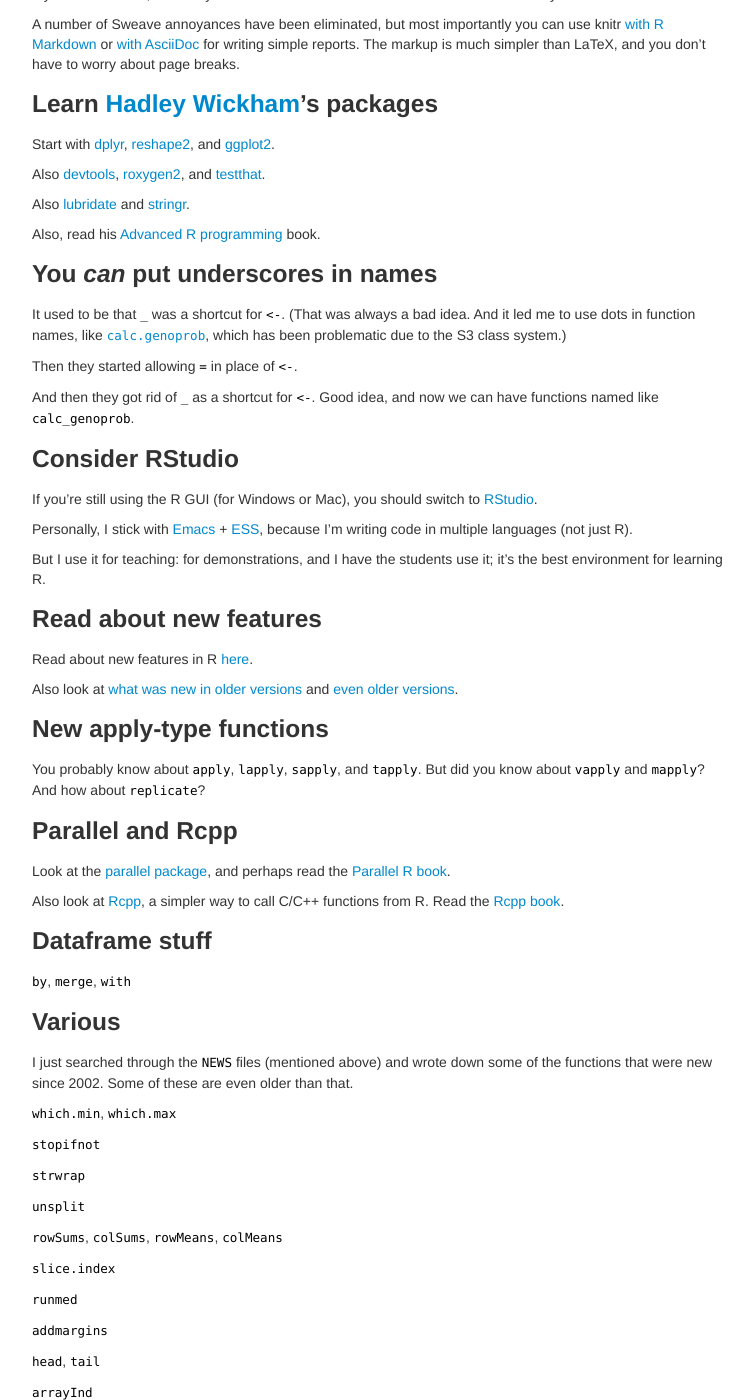
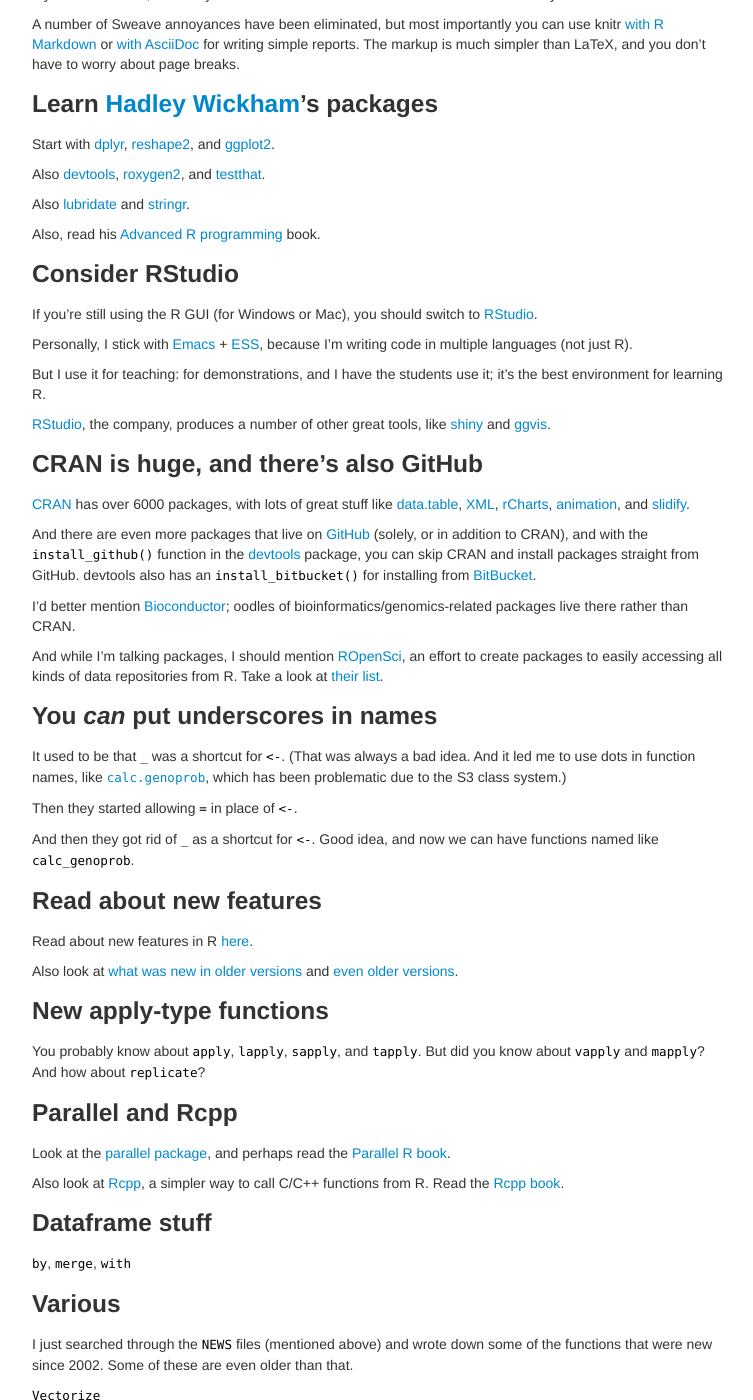
Before and after one commit to kbroman/hipsteR, a Jekyll site: the page built from index.md, in a window 1280 px wide and 1400 px high, scrolled down 299 px. Shown: the whole window, without its empty margins (258-1011 px from the left). Built offline with Jekyll 4.4.1, drawn with Linux system fonts in a browser that asks for light colours.

Commit message:
Add: Rstudio's other tools; CRAN and github, ropensci, bioconductor...

```diff
--- a/index.md
+++ b/index.md
@@ -65,6 +53,47 @@ languages (not just R).
 But I use it for teaching: for demonstrations, and I have the
 students use it; it's the best environment for learning R.
 
+[RStudio](http://rstudio.com), the company, produces a number of other great
+tools, like [shiny](http://www.rstudio.com/shiny/) and
+[ggvis](https://github.com/rstudio/ggvis).
+
+### CRAN is huge, and there's also GitHub
+
+[CRAN](http://cran.r-project.org) has over 6000 packages, with lots of
+great stuff like
+[data.table](http://cran.r-project.org/web/packages/data.table),
+[XML](http://cran.r-project.org/web/packages/XML),
+[rCharts](http://rcharts.io/),
+[animation](http://yihui.name/animation/), and
+[slidify](http://slidify.org/).
+
+And there are even more packages that live on [GitHub](http://github.com) (solely, or in
+addition to CRAN), and with the `install_github()` function in the
+[devtools](https://github.com/hadley/devtools) package, you can skip
+CRAN and install packages straight from GitHub. devtools also has an
+`install_bitbucket()` for installing from
+[BitBucket](http://bitbucket.org).
+
+I'd better mention [Bioconductor](http://bioconductor.org/); oodles of
+bioinformatics/genomics-related packages live there rather than CRAN.
+
+And while I'm talking packages, I should mention
+[ROpenSci](http://ropensci.org/), an effort to create packages to
+easily accessing all kinds of data repositories from R. Take a look at
+[their list](http://ropensci.org/packages/).
+
+
+### You _can_ put underscores in names
+
+It used to be that `_` was a shortcut for `<-`. (That was always a bad
+idea. And it led me to use dots in function names, like
+[`calc.genoprob`](https://github.com/kbroman/qtl/blob/master/R/calc.genoprob.R),
+which has been problematic due to the S3 class system.)
+
+Then they started allowing `=` in place of `<-`.
+
+And then they got rid of `_` as a shortcut for `<-`.  Good idea, and
+now we can have functions named like `calc_genoprob`.
 
 ### Read about new features
 
@@ -99,6 +128,8 @@ to call C/C++ functions from R. Read the [Rcpp book](http://www.amazon.com/exec/
 I just searched through the `NEWS` files (mentioned above) and
 wrote down some of the functions that were new since 2002.
 Some of these are even older than that.
+
+`Vectorize`
 
 `which.min`, `which.max`
 
```
Also changed, not shown: other parts of index.md (+0 -12 lines).
